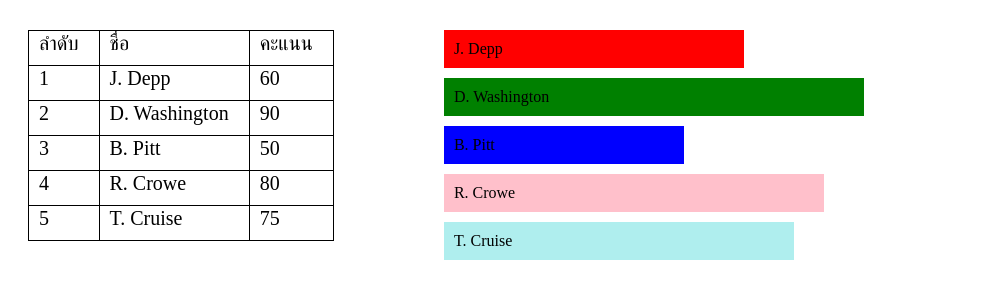
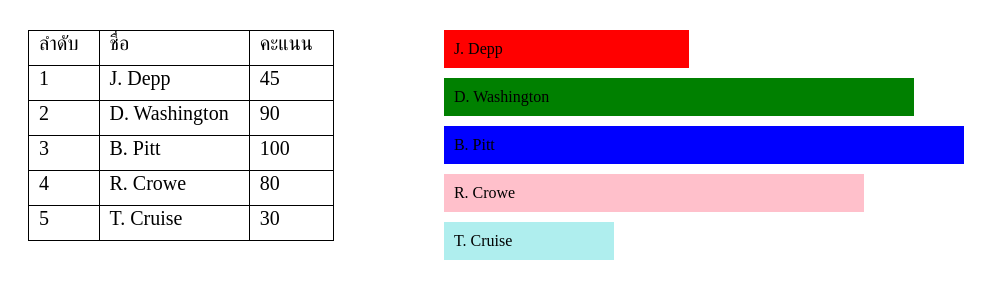
Before and after one commit to Bonbonbonsai/WebProgramming, a PHP site: page / in a window 1280 px wide. Shown: the top 300 px of the page, without its empty margins (0-999 px from the left). Run offline with PHP 8.4, Linux system fonts and the light colour scheme.

Commit message:
lab2-3 modify

```diff
--- a/lab2/3/index.html
+++ b/lab2/3/index.html
@@ -17,7 +17,7 @@
                 <tr>
                     <td >1</td>
                     <td>J. Depp</td>
-                    <td>60</td>
+                    <td>45</td>
                 </tr>
                 <tr>
                     <td>2</td>
@@ -27,7 +27,7 @@
                 <tr>
                     <td>3</td>
                     <td>B. Pitt</td>
-                    <td>50</td>
+                    <td>100</td>
                 </tr>
                 <tr>
                     <td>4</td>
@@ -37,7 +37,7 @@
                 <tr>
                     <td>5</td>
                     <td>T. Cruise</td>
-                    <td>75</td>
+                    <td>30</td>
                 </tr>
             </table>
         </div>
--- a/lab2/3/style.css
+++ b/lab2/3/style.css
@@ -27,25 +27,25 @@ table, tr, td {
 
 .bar-chart #one {
     background-color: red;
-    width: 280px;
+    width: 225px;
 }
 
 .bar-chart #two {
     background-color: green;
-    width: 400px;
+    width: 450px;
 }
 
 .bar-chart #three {
     background-color: blue;
-    width: 220px;
+    width: 500px;
 }
 
 .bar-chart #four {
     background-color: pink;
-    width: 360px;
+    width: 400px;
 }
 
 .bar-chart #five {
     background-color: paleturquoise;
-    width: 330px;
+    width: 150px;
 }
```
